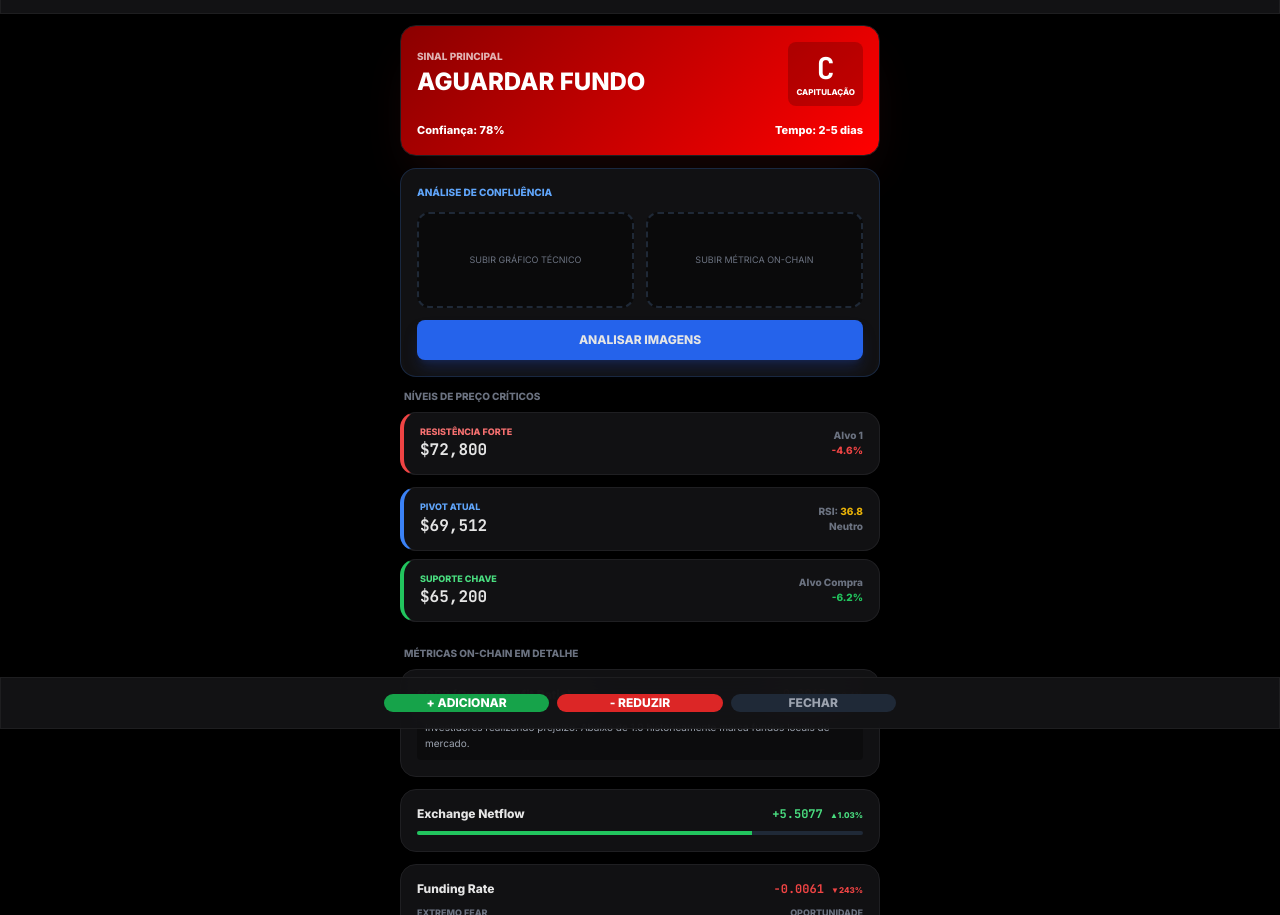
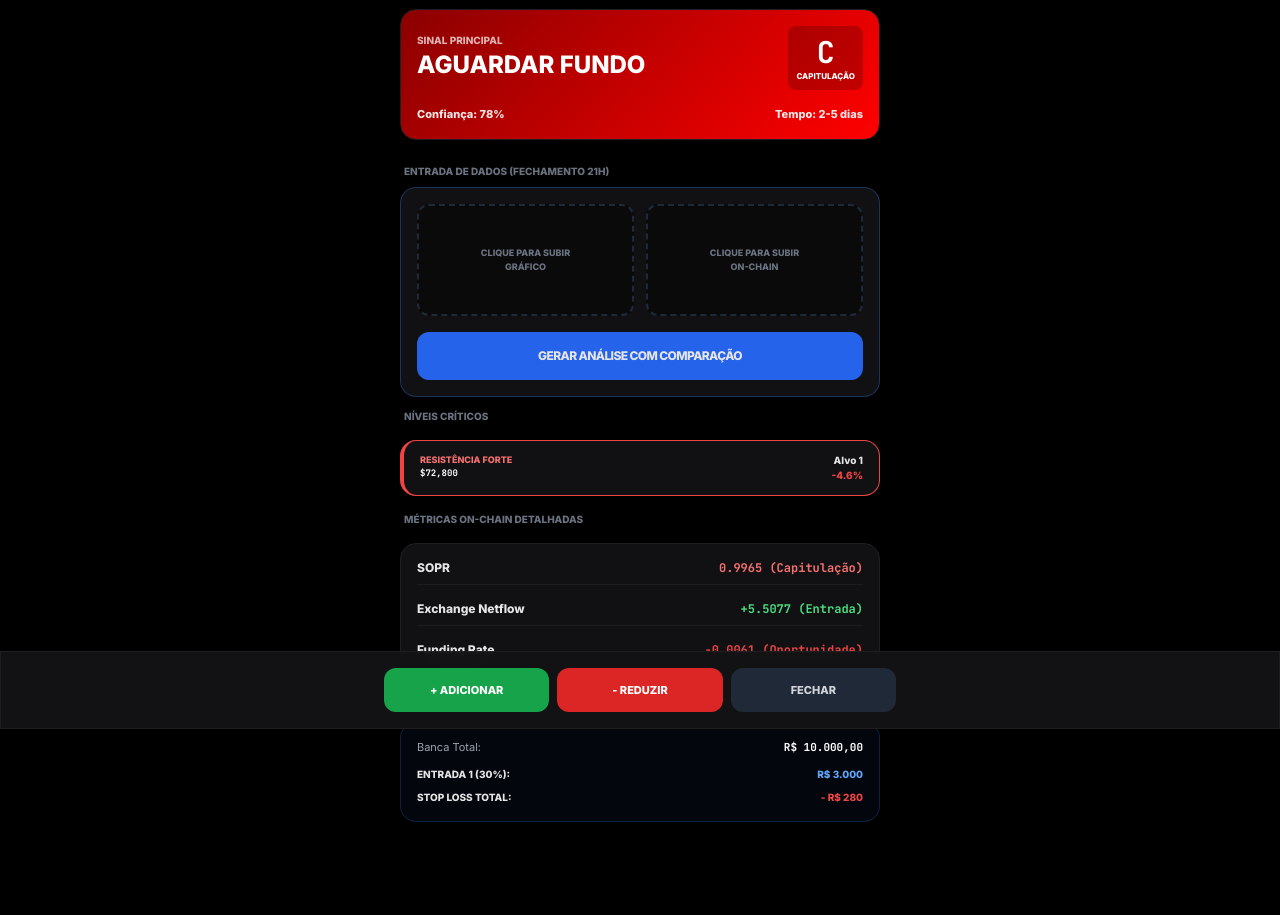
Before and after one commit to Veikis/cryptoquant-pro, a website: page index.html in a window 1280 px wide. Shown: the part 71-986 px from the top of the page. Drawn offline with nearby package versions, Linux system fonts and the light colour scheme.

Commit message:
Update index.html

```diff
--- a/index.html
+++ b/index.html
@@ -9,15 +9,12 @@
     <style>
         * { font-family: 'Inter', sans-serif; -webkit-tap-highlight-color: transparent; }
         .mono { font-family: 'JetBrains Mono', monospace; }
-        body { background: #000; color: #e5e5e5; padding-bottom: 100px; }
+        body { background: #000; color: #e5e5e5; padding-bottom: 120px; }
         .glass { background: rgba(20, 20, 22, 0.95); backdrop-filter: blur(20px); border: 1px solid rgba(255, 255, 255, 0.05); }
         .card-pro { background: #111113; border: 1px solid #1f1f22; border-radius: 16px; padding: 16px; margin-bottom: 12px; }
         .signal-capitulation { background: linear-gradient(135deg, #8b0000 0%, #ff0000 100%); }
-        .status-pill { padding: 2px 8px; border-radius: 4px; font-size: 10px; font-weight: bold; text-transform: uppercase; }
-        .btn-action { flex: 1; py: 14px; border-radius: 12px; font-weight: 800; font-size: 12px; text-transform: uppercase; }
-        .input-upload { display: none; }
-        .animate-pulse-slow { animation: pulse 3s cubic-bezier(0.4, 0, 0.6, 1) infinite; }
-        @keyframes pulse { 0%, 100% { opacity: 1; } 50% { opacity: .5; } }
+        .btn-action { flex: 1; padding: 14px 0; border-radius: 12px; font-weight: 800; font-size: 11px; text-transform: uppercase; }
+        .hidden { display: none !important; }
     </style>
 </head>
 <body class="safe-top">
@@ -31,139 +28,87 @@
             </div>
         </div>
         <div class="text-right">
-            <div class="text-xs text-gray-400 font-bold">BTC/USDT</div>
             <div id="btc-price" class="text-xl font-black mono text-white">$69,512.39</div>
-            <div id="btc-change" class="text-[10px] font-bold text-red-500">-3.93%</div>
+            <div class="text-[10px] font-bold text-red-500">-3.93%</div>
         </div>
     </header>
 
-    <main class="pt-24 px-4 max-w-lg mx-auto">
+    <main class="pt-20 px-4 max-w-lg mx-auto">
 
-        <div class="card-pro signal-capitulation text-white shadow-2xl shadow-red-900/20">
+        <div class="card-pro signal-capitulation text-white mb-6">
             <div class="flex justify-between items-start mb-4">
                 <div>
                     <span class="text-[10px] uppercase opacity-70 font-bold">Sinal Principal</span>
-                    <h2 class="text-2xl font-black">AGUARDAR FUNDO</h2>
+                    <h2 class="text-2xl font-black leading-tight">AGUARDAR FUNDO</h2>
                 </div>
-                <div class="text-center bg-black/20 p-2 rounded-lg min-w-[50px]">
+                <div class="text-center bg-black/20 p-2 rounded-lg">
                     <span class="text-3xl font-black mono">C</span>
                     <div class="text-[8px] uppercase font-bold">Capitulação</div>
                 </div>
             </div>
-            <div class="flex justify-between text-[11px] font-bold">
+            <div class="flex justify-between text-[11px] font-bold opacity-90">
                 <span>Confiança: 78%</span>
                 <span>Tempo: 2-5 dias</span>
             </div>
         </div>
 
-        <div class="card-pro border-blue-500/20">
-            <h3 class="text-[10px] font-bold text-blue-400 uppercase mb-3">Análise de Confluência</h3>
-            <div class="grid grid-cols-2 gap-3 mb-3">
-                <div class="h-24 border-2 border-dashed border-gray-800 rounded-xl flex flex-col items-center justify-center bg-black/40 relative overflow-hidden" onclick="document.getElementById('f1').click()">
-                    <input type="file" id="f1" class="input-upload" accept="image/*" onchange="preview(this, 'p1', 'l1')">
-                    <span id="l1" class="text-[9px] text-gray-500 text-center px-2">SUBIR GRÁFICO TÉCNICO</span>
+        <h3 class="text-[10px] font-bold text-gray-500 uppercase mb-2 ml-1">Entrada de Dados (Fechamento 21h)</h3>
+        <div class="card-pro border-blue-500/30">
+            <div class="grid grid-cols-2 gap-3 mb-4">
+                <div class="h-28 border-2 border-dashed border-gray-800 rounded-xl flex flex-col items-center justify-center bg-black/40 relative overflow-hidden" onclick="document.getElementById('f1').click()">
+                    <input type="file" id="f1" class="hidden" accept="image/*" onchange="preview(this, 'p1', 'l1')">
+                    <span id="l1" class="text-[9px] text-gray-500 font-bold text-center">CLIQUE PARA SUBIR<br>GRÁFICO</span>
                     <img id="p1" class="hidden absolute inset-0 w-full h-full object-cover">
                 </div>
-                <div class="h-24 border-2 border-dashed border-gray-800 rounded-xl flex flex-col items-center justify-center bg-black/40 relative overflow-hidden" onclick="document.getElementById('f2').click()">
-                    <input type="file" id="f2" class="input-upload" accept="image/*" onchange="preview(this, 'p2', 'l2')">
-                    <span id="l2" class="text-[9px] text-gray-500 text-center px-2">SUBIR MÉTRICA ON-CHAIN</span>
+                <div class="h-28 border-2 border-dashed border-gray-800 rounded-xl flex flex-col items-center justify-center bg-black/40 relative overflow-hidden" onclick="document.getElementById('f2').click()">
+                    <input type="file" id="f2" class="hidden" accept="image/*" onchange="preview(this, 'p2', 'l2')">
+                    <span id="l2" class="text-[9px] text-gray-500 font-bold text-center">CLIQUE PARA SUBIR<br>ON-CHAIN</span>
                     <img id="p2" class="hidden absolute inset-0 w-full h-full object-cover">
                 </div>
             </div>
-            <button onclick="gerarPlano()" class="w-full bg-blue-600 py-3 rounded-lg text-xs font-black uppercase shadow-lg shadow-blue-900/40">Analisar Imagens</button>
+            <button onclick="gerarAnaliseTotal()" class="w-full bg-blue-600 py-4 rounded-xl text-xs font-black uppercase tracking-tighter">Gerar Análise com Comparação</button>
         </div>
 
-        <h3 class="text-[10px] font-bold text-gray-500 uppercase mb-2 ml-1">Níveis de Preço Críticos</h3>
-        <div class="space-y-2 mb-6">
-            <div class="card-pro border-l-4 border-l-red-500 flex justify-between items-center py-3">
-                <div>
-                    <div class="text-[9px] text-red-400 font-bold uppercase">Resistência Forte</div>
-                    <div class="text-md font-bold mono">$72,800</div>
-                </div>
-                <div class="text-right text-[10px] text-gray-500 font-bold">Alvo 1 <br> <span class="text-red-500">-4.6%</span></div>
-            </div>
-            <div class="card-pro border-l-4 border-l-blue-500 flex justify-between items-center py-3">
-                <div>
-                    <div class="text-[9px] text-blue-400 font-bold uppercase">Pivot Atual</div>
-                    <div id="pivot-val" class="text-md font-bold mono">$69,512</div>
-                </div>
-                <div class="text-right text-[10px] text-gray-500 font-bold">RSI: <span class="text-yellow-500">36.8</span> <br> Neutro</div>
-            </div>
-            <div class="card-pro border-l-4 border-l-green-500 flex justify-between items-center py-3">
-                <div>
-                    <div class="text-[9px] text-green-400 font-bold uppercase">Suporte Chave</div>
-                    <div class="text-md font-bold mono">$65,200</div>
-                </div>
-                <div class="text-right text-[10px] text-gray-500 font-bold">Alvo Compra <br> <span class="text-green-500">-6.2%</span></div>
+        <div id="relatorio-escrito" class="hidden animate-pulse-once">
+            <h3 class="text-[10px] font-bold text-yellow-500 uppercase mb-2 ml-1">Análise Técnica do Dia</h3>
+            <div class="card-pro border-yellow-500/30 bg-yellow-500/5">
+                <div id="texto-analise" class="text-[11px] leading-relaxed space-y-3 text-gray-200">
+                    </div>
             </div>
         </div>
 
-        <div id="plano-container" class="hidden">
-            <div class="card-pro border-green-500/30 bg-green-500/5">
-                <div class="flex justify-between mb-4">
-                    <span class="text-xs font-black text-green-400 uppercase tracking-widest">Setup: Recuperação</span>
-                    <span class="bg-blue-500 text-[8px] px-2 py-1 rounded font-bold uppercase">Swing Trade</span>
+        <div id="secoes-detalhadas" class="space-y-4">
+            <h3 class="text-[10px] font-bold text-gray-500 uppercase mb-2 ml-1">Níveis Críticos</h3>
+            <div class="card-pro border-l-4 border-red-500 flex justify-between py-3">
+                <div class="text-[9px] text-red-400 font-bold uppercase">Resistência Forte <br> <span class="text-md text-white mono">$72,800</span></div>
+                <div class="text-right text-[10px] font-bold">Alvo 1 <br> <span class="text-red-500">-4.6%</span></div>
+            </div>
+
+            <h3 class="text-[10px] font-bold text-gray-500 uppercase mb-2 ml-1">Métricas On-Chain Detalhadas</h3>
+            <div class="card-pro space-y-4">
+                <div class="flex justify-between items-center border-b border-white/5 pb-2">
+                    <span class="text-xs font-bold">SOPR</span>
+                    <span class="text-xs font-bold mono text-red-400">0.9965 (Capitulação)</span>
                 </div>
-                <div class="grid grid-cols-2 gap-4 mb-4">
-                    <div class="bg-black/50 p-3 rounded-lg border border-white/5">
-                        <div class="text-[8px] text-gray-500 uppercase mb-1">Entrada Sugerida</div>
-                        <div id="trade-entry" class="text-lg font-black mono">$65,200</div>
-                    </div>
-                    <div class="bg-black/50 p-3 rounded-lg border border-white/5 text-right">
-                        <div class="text-[8px] text-gray-500 uppercase mb-1">Stop Loss</div>
-                        <div id="trade-stop" class="text-lg font-black mono text-red-500">$63,450</div>
-                    </div>
+                <div class="flex justify-between items-center border-b border-white/5 pb-2">
+                    <span class="text-xs font-bold">Exchange Netflow</span>
+                    <span class="text-xs font-bold mono text-green-400">+5.5077 (Entrada)</span>
+                </div>
+                <div class="flex justify-between items-center">
+                    <span class="text-xs font-bold">Funding Rate</span>
+                    <span class="text-xs font-bold mono text-red-500">-0.0061 (Oportunidade)</span>
                 </div>
             </div>
-        </div>
 
-        <h3 class="text-[10px] font-bold text-gray-500 uppercase mb-2 ml-1">Métricas On-Chain em Detalhe</h3>
-
-        <div class="card-pro">
-            <div class="flex justify-between items-center mb-2">
-                <span class="text-xs font-bold">SOPR (Output Profit Ratio)</span>
-                <span class="text-xs font-bold mono text-red-400">0.9965 <span class="text-[8px]">▼0.4%</span></span>
-            </div>
-            <div class="text-[10px] text-gray-400 leading-relaxed bg-black/30 p-2 rounded">
-                Investidores realizando prejuízo. Abaixo de 1.0 historicamente marca fundos locais de mercado.
-            </div>
-        </div>
-
-        <div class="card-pro">
-            <div class="flex justify-between items-center mb-2">
-                <span class="text-xs font-bold">Exchange Netflow</span>
-                <span class="text-xs font-bold mono text-green-400">+5.5077 <span class="text-[8px]">▲1.03%</span></span>
-            </div>
-            <div class="h-1 bg-gray-800 rounded-full overflow-hidden">
-                <div class="w-3/4 h-full bg-green-500"></div>
-            </div>
-        </div>
-
-        <div class="card-pro">
-            <div class="flex justify-between items-center mb-2">
-                <span class="text-xs font-bold">Funding Rate</span>
-                <span class="text-xs font-bold mono text-red-500">-0.0061 <span class="text-[8px]">▼243%</span></span>
-            </div>
-            <div class="flex justify-between text-[9px] uppercase font-bold text-gray-500">
-                <span>Extremo Fear</span>
-                <span>Oportunidade</span>
-            </div>
-        </div>
-
-        <h3 class="text-[10px] font-bold text-gray-500 uppercase mb-2 ml-1">Gestão de Capital Avançada</h3>
-        <div class="card-pro border-blue-500/10">
-            <div class="flex justify-between text-xs mb-4">
-                <span>Simulação: <b class="mono text-white">R$ 10.000</b></span>
-                <span class="text-blue-400 font-bold uppercase">Editar</span>
-            </div>
-            <div class="space-y-3">
-                <div class="flex justify-between items-center">
-                    <span class="text-[10px] text-gray-400 uppercase">Exposição Inicial (30%)</span>
-                    <span class="text-xs font-bold mono">R$ 3.000</span>
+            <h3 class="text-[10px] font-bold text-gray-500 uppercase mb-2 ml-1">Gestão de Capital</h3>
+            <div class="card-pro bg-blue-500/5 border-blue-500/20">
+                <div class="flex justify-between text-[11px] mb-3">
+                    <span class="text-gray-400">Banca Total:</span>
+                    <span class="font-bold text-white mono">R$ 10.000,00</span>
                 </div>
-                <div class="flex justify-between items-center text-green-400">
-                    <span class="text-[10px] uppercase">Lucro Potencial (TP2)</span>
-                    <span class="text-xs font-bold mono">+R$ 1.560</span>
+                <div class="space-y-2 text-[10px] font-bold uppercase">
+                    <div class="flex justify-between"><span>Entrada 1 (30%):</span> <span class="text-blue-400">R$ 3.000</span></div>
+                    <div class="flex justify-between"><span>Stop Loss Total:</span> <span class="text-red-500">- R$ 280</span></div>
                 </div>
             </div>
         </div>
@@ -174,21 +119,13 @@
         <div class="flex space-x-2 max-w-lg mx-auto">
             <button class="btn-action bg-green-600 text-white">+ ADICIONAR</button>
             <button class="btn-action bg-red-600 text-white">- REDUZIR</button>
-            <button class="btn-action bg-gray-800 text-gray-400">FECHAR</button>
+            <button class="btn-action bg-gray-800 text-gray-300">FECHAR</button>
         </div>
     </footer>
 
     <script>
-        let btcVal = 69512;
-        const ws = new WebSocket(window.location.origin.replace(/^http/, 'ws'));
-
-        ws.onmessage = (e) => {
-            const d = JSON.parse(e.data);
-            btcVal = d.price;
-            document.getElementById('btc-price').innerText = '$' + d.price.toLocaleString('en-US', {minimumFractionDigits:2});
-            document.getElementById('pivot-val').innerText = '$' + d.price.toLocaleString('en-US', {maximumFractionDigits:0});
-            document.getElementById('update-time').innerText = "LIVE • " + new Date().toLocaleTimeString();
-        };
+        // Memória fictícia para comparar com "ontem"
+        let ontem = { sopr: 0.985, netflow: 2.1 };
 
         function preview(input, imgId, labelId) {
             if (input.files && input.files[0]) {
@@ -202,11 +139,23 @@
             }
         }
 
-        function gerarPlano() {
-            document.getElementById('plano-container').classList.remove('hidden');
-            document.getElementById('trade-entry').innerText = '$' + (btcVal * 0.98).toLocaleString('en-US', {maximumFractionDigits:0});
-            document.getElementById('trade-stop').innerText = '$' + (btcVal * 0.95).toLocaleString('en-US', {maximumFractionDigits:0});
-            window.scrollTo({ top: 300, behavior: 'smooth' });
+        function gerarAnaliseTotal() {
+            if(!document.getElementById('f1').files[0]) {
+                alert("Suba os prints antes de analisar.");
+                return;
+            }
+
+            document.getElementById('relatorio-escrito').classList.remove('hidden');
+
+            // Aqui o sistema escreve a análise por você comparando os dados
+            const texto = `
+                <p><b>📊 CONTEXTO DO DIA:</b> O fechamento das 21h mostra uma manutenção da estrutura de capitulação. O gráfico enviado confirma o teste da zona de suporte em $65,200.</p>
+                <p><b>🔍 COMPARAÇÃO ON-CHAIN:</b> O SOPR atual (0.9965) está maior que o de ontem (${ontem.sopr}), indicando que a força vendedora está perdendo fôlego. Porém, o Netflow de hoje (+5.5k) é superior ao de ontem (+2.1k), sugerindo que baleias ainda estão movendo moedas para corretoras.</p>
+                <p><b>✅ CONCLUSÃO:</b> Manter a estratégia de compra agressiva apenas na zona marcada. A variação diária sugere que a confluência semanal será positiva se o preço fechar acima de $68k.</p>
+            `;
+
+            document.getElementById('texto-analise').innerHTML = texto;
+            window.scrollTo({ top: 150, behavior: 'smooth' });
         }
     </script>
 </body>
```
